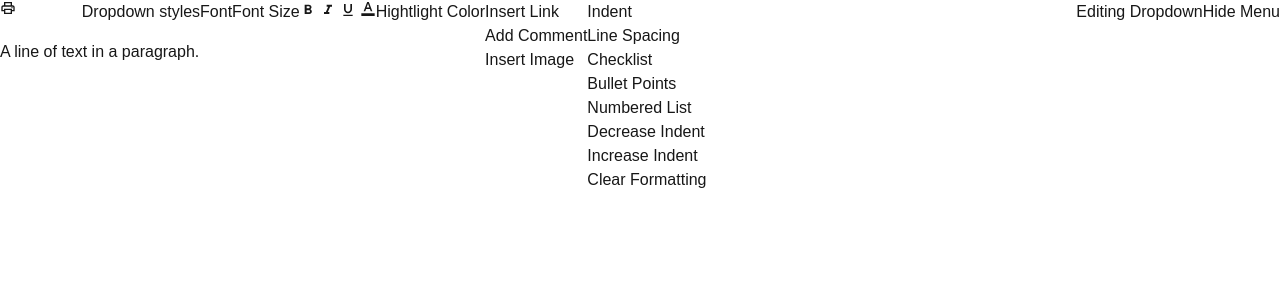
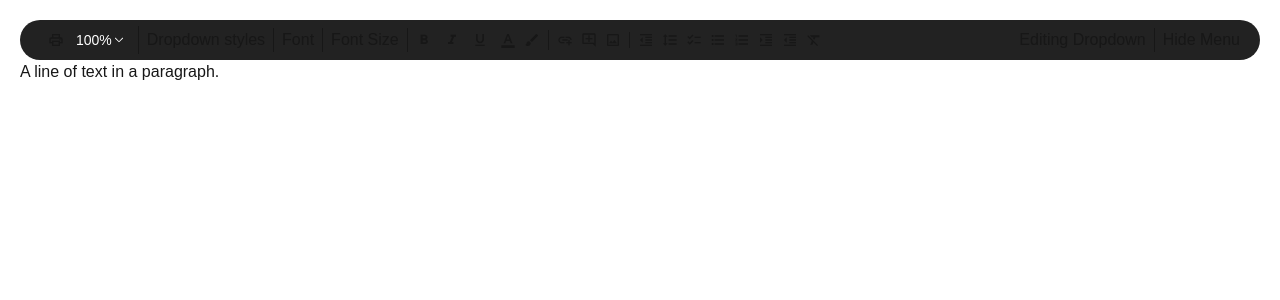
Before and after one commit to SahilDoshi03/paper-trail, a Next.js app: page / in a window 1280 px wide. Shown: the top 300 px of the page. Built offline with nearby package versions, Linux system fonts and the light colour scheme.

Commit message:
Add icons to secondary header

```diff
--- a/src/app/components/SecondaryHeader/Dropdown.tsx
+++ b/src/app/components/SecondaryHeader/Dropdown.tsx
@@ -1,3 +1,5 @@
+import { GoChevronUp, GoChevronDown } from "react-icons/go";
+
 const Dropdown = () => {
   return (
     <>
@@ -9,9 +11,7 @@ const Dropdown = () => {
         text-sm px-1 py-1 text-center inline-flex items-center dark:hover:bg-gray-700 dark:focus:ring-blue-800" type="button"
       >
         100%
-        <svg className="w-2.5 h-2.5 ms-3" aria-hidden="true" xmlns="http://www.w3.org/2000/svg" fill="none" viewBox="0 0 10 6">
-          <path stroke="currentColor" stroke-linecap="round" stroke-linejoin="round" stroke-width="2" d="m1 1 4 4 4-4" />
-        </svg>
+        <GoChevronDown/>
       </button>
 
       <div id="dropdown" className="z-10 hidden bg-white divide-y divide-gray-100 rounded-lg shadow-sm w-44 dark:bg-gray-700">
--- a/src/app/components/SecondaryHeader/SecondaryHeader.tsx
+++ b/src/app/components/SecondaryHeader/SecondaryHeader.tsx
@@ -1,30 +1,41 @@
-import { MdFormatColorText, MdFormatBold, MdFormatItalic, MdFormatUnderlined, MdOutlinePrint } from 'react-icons/md'
-import Dropdown from './Dropdown'
+import {
+  MdFormatColorText,
+  MdFormatBold,
+  MdFormatItalic,
+  MdFormatUnderlined,
+  MdOutlinePrint,
+  MdBrush,
+  MdAddLink,
+  MdOutlineAddComment,
+  MdOutlineImage,
+  MdFormatIndentIncrease,
+  MdFormatIndentDecrease,
+  MdFormatLineSpacing,
+  MdChecklist,
+  MdFormatListBulleted,
+  MdFormatListNumbered,
+  MdFormatClear
+} from "react-icons/md";
+import Dropdown from "./Dropdown";
 
 const SecondaryHearder = () => {
   return (
-    <div className="h-10 flex 10 justify-between">
-      <div className="flex">
-        <section className="flex">
+    <div className="h-10 flex justify-between items-center p-5 rounded-full bg-[#222222]">
+      <div className="flex items-center">
+        <section className="flex items-center gap-2 px-2 border-r-1">
           <MdOutlinePrint />
-          <Dropdown/>
+          <Dropdown />
         </section>
-        <section>
-          <div>
-            Dropdown styles
-          </div>
+        <section className="flex items-center gap-2 px-2 border-r-1">
+          <div>Dropdown styles</div>
         </section>
-        <section>
-          <div>
-            Font
-          </div>
+        <section className="flex items-center gap-2 px-2 border-r-1">
+          <div>Font</div>
         </section>
-        <section>
-          <div>
-            Font Size
-          </div>
+        <section className="flex items-center gap-2 px-2 border-r-1">
+          <div>Font Size</div>
         </section>
-        <section className="flex">
+        <section className="flex items-center gap-2 px-2 border-r-1">
           <button className="w-5 h-5 white">
             <MdFormatBold />
           </button>
@@ -34,61 +45,41 @@ const SecondaryHearder = () => {
           <button className="w-5 h-5">
             <MdFormatUnderlined />
           </button>
-          <div>
+          <button>
             <MdFormatColorText />
-          </div>
-          <div>
-            Hightlight Color
-          </div>
+          </button>
+          <button>
+            <MdBrush />
+          </button>
         </section>
-        <section>
-          <div>
-            Insert Link
-          </div>
-          <div>
-            Add Comment
-          </div>
-          <div>
-            Insert Image
-          </div>
+        <section className="flex items-center gap-2 px-2 border-r-1">
+          <button>
+            <MdAddLink />
+          </button>
+          <button>
+            <MdOutlineAddComment />
+          </button>
+          <button>
+            <MdOutlineImage />
+          </button>
         </section>
-        <section>
-          <div>
-            Indent
-          </div>
-          <div>
-            Line Spacing
-          </div>
-          <div>
-            Checklist
-          </div>
-          <div>
-            Bullet Points
-          </div>
-          <div>
-            Numbered List
-          </div>
-          <div>
-            Decrease Indent
-          </div>
-          <div>
-            Increase Indent
-          </div>
-          <div>
-            Clear Formatting
-          </div>
+        <section className="flex items-center gap-2 px-2 ">
+          <button><MdFormatIndentDecrease/></button>
+          <button><MdFormatLineSpacing/></button>
+          <button><MdChecklist/></button>
+          <button><MdFormatListBulleted/></button>
+          <button><MdFormatListNumbered/></button>
+          <button><MdFormatIndentIncrease/></button>
+          <button><MdFormatIndentDecrease/></button>
+          <button><MdFormatClear/></button>
         </section>
       </div>
-      <div className="flex">
-        <section>
-          Editing Dropdown
-        </section>
-        <section>
-          Hide Menu
-        </section>
+      <div className="flex items-center gap-2">
+        <section className="border-r-1 px-2 ">Editing Dropdown</section>
+        <section>Hide Menu</section>
       </div>
     </div>
-  )
-}
+  );
+};
 
 export default SecondaryHearder;
--- a/src/app/page.tsx
+++ b/src/app/page.tsx
@@ -3,7 +3,7 @@ import SecondaryHearder from "./components/SecondaryHeader/SecondaryHeader";
 
 export default function Home() {
   return (
-    <div className="">
+    <div className="p-5">
       <SecondaryHearder/>
       <EditorComponent/>
     </div>
```
